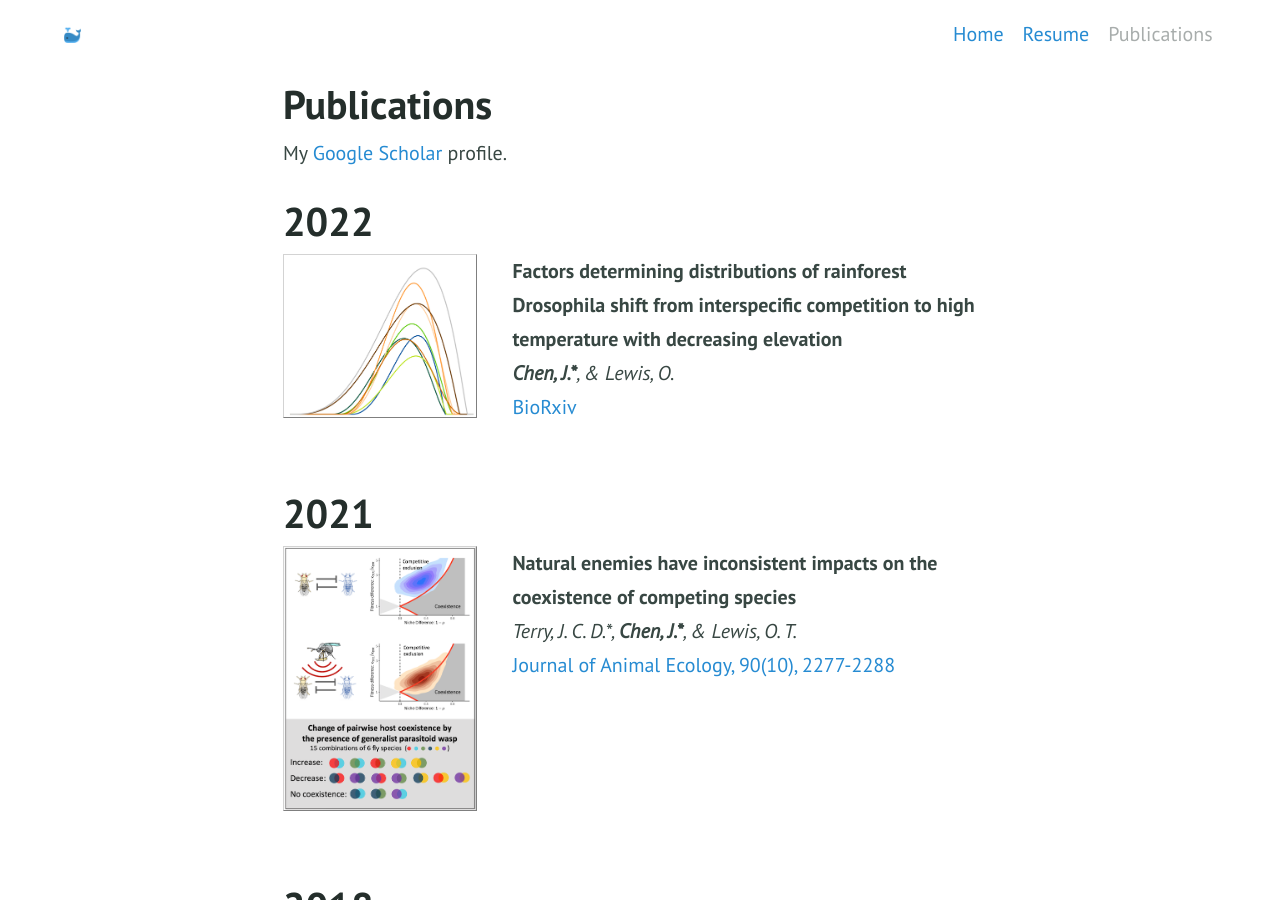
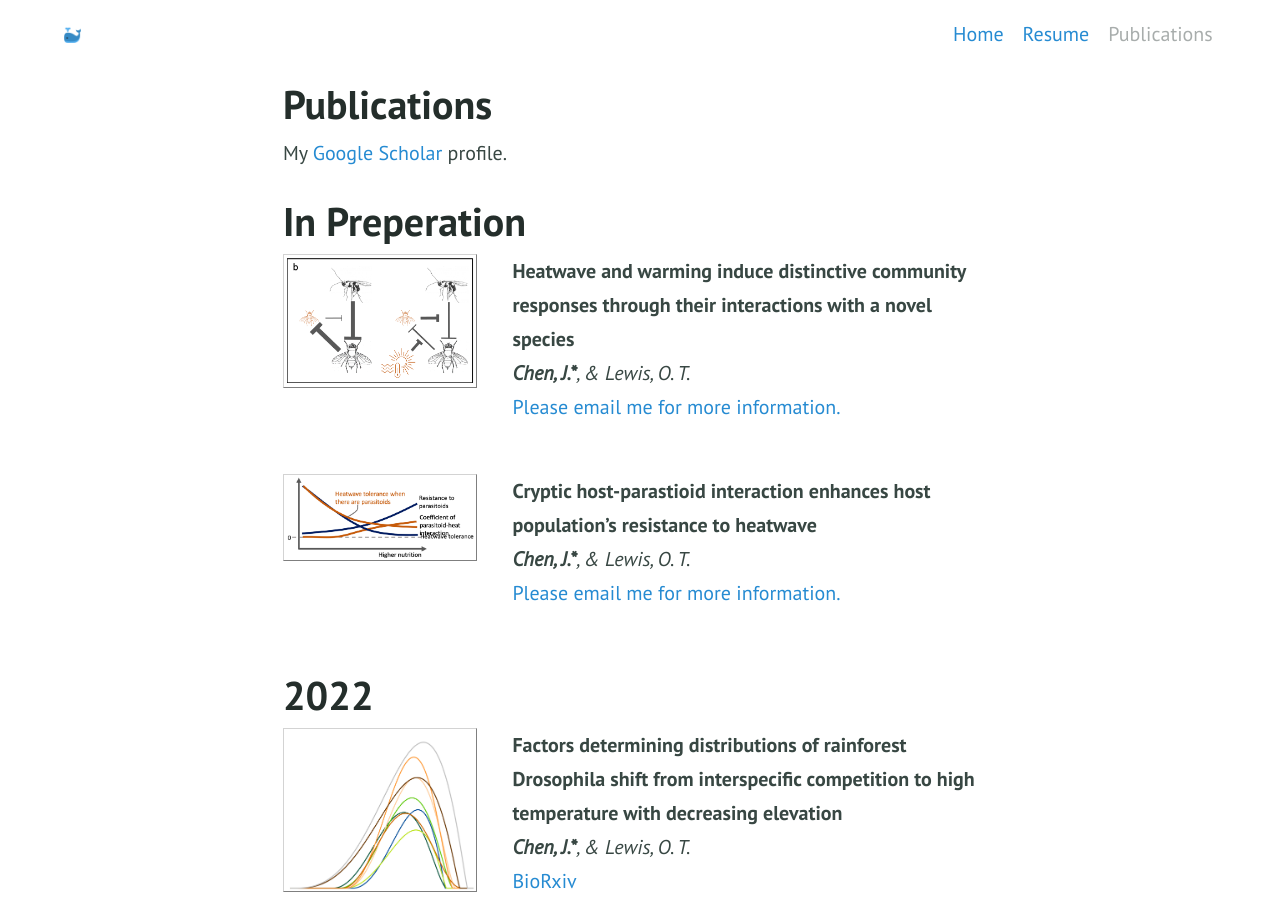
Before and after one commit to Jinlinc/jinlinc.github.io, a Jekyll site: the page built from publications.md, in a window 1280 px wide and 900 px high. Built offline with Jekyll 4.4.1, drawn with Linux system fonts in a browser that asks for light colours.

Commit message:
July updates
new CV and add more things in publication and resume.

```diff
--- a/publications.md
+++ b/publications.md
@@ -5,6 +5,39 @@ layout: page
 
 My [Google Scholar](https://scholar.google.com/citations?user=t6Vum2QAAAAJ&hl=en&oi=ao) profile.
 
+# In Preperation
+
+<div style="display:flex;">
+
+  <div style="flex:1; padding-right:5%">
+    <img src="{{ site.url }}/imgs/paper-icons/commCage.png" style="align:left; border: 1px solid #d3d3d3; border-style: outset;">
+  </div>
+
+  <div style="flex:2.5;">
+    <b style="font-size: 100%;">Heatwave and warming induce distinctive community responses through their interactions with a novel species</b><br>
+    <i><b>Chen, J.*</b>, & Lewis, O. T.</i><br>
+    <a href="mailto:jinlin.chen@zoo.ox.ac.uk">
+        Please email me for more information.
+    </a><br>
+  </div>
+</div>
+&nbsp;
+
+<div style="display:flex;">
+
+  <div style="flex:1; padding-right:5%">
+    <img src="{{ site.url }}/imgs/paper-icons/multistressor.png" style="align:left; border: 1px solid #d3d3d3; border-style: outset;">
+  </div>
+
+  <div style="flex:2.5;">
+    <b style="font-size: 100%;">Cryptic host-parastioid interaction enhances host population’s resistance to heatwave</b><br>
+    <i><b>Chen, J.*</b>, & Lewis, O. T.</i><br>
+    <a href="mailto:jinlin.chen@zoo.ox.ac.uk">
+        Please email me for more information.
+    </a><br>
+  </div>
+</div>
+&nbsp;
 
 # 2022
 
@@ -16,7 +49,7 @@ My [Google Scholar](https://scholar.google.com/citations?user=t6Vum2QAAAAJ&hl=en
 
   <div style="flex:2.5;">
     <b style="font-size: 100%;">Factors determining distributions of rainforest Drosophila shift from interspecific competition to high temperature with decreasing elevation</b><br>
-    <i><b>Chen, J.*</b>, & Lewis, O.</i><br>
+    <i><b>Chen, J.*</b>, & Lewis, O. T.</i><br>
     <a href="https://doi.org/10.1101/2022.04.01.486700">
         BioRxiv
     </a><br>
```
Also changed, not shown: index.md (+2 -2 lines), resume.md (+13 -1 lines), imgs/paper-icons/commCage.png (added), imgs/paper-icons/multistressor.png (added), 12 other files.
